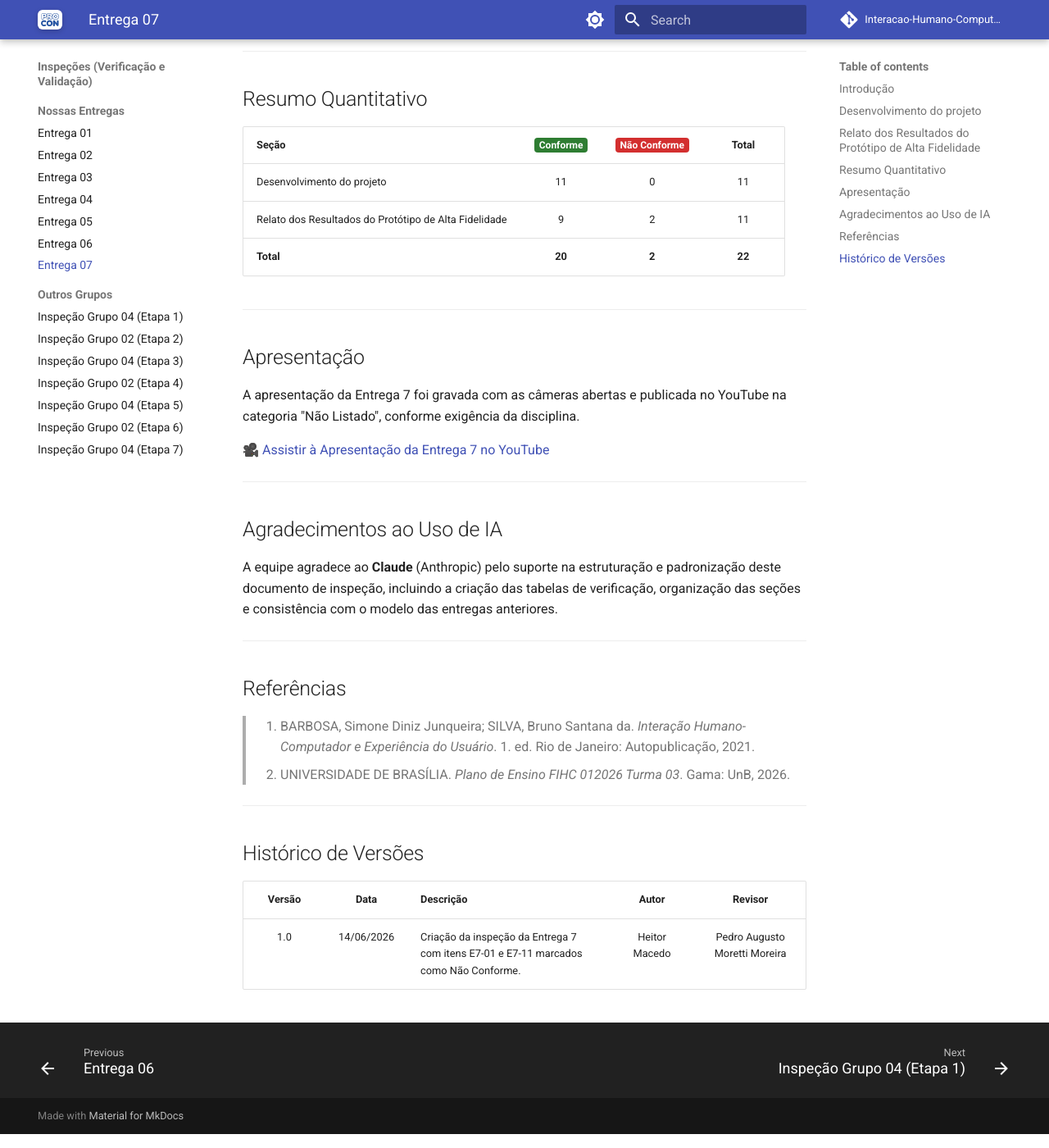
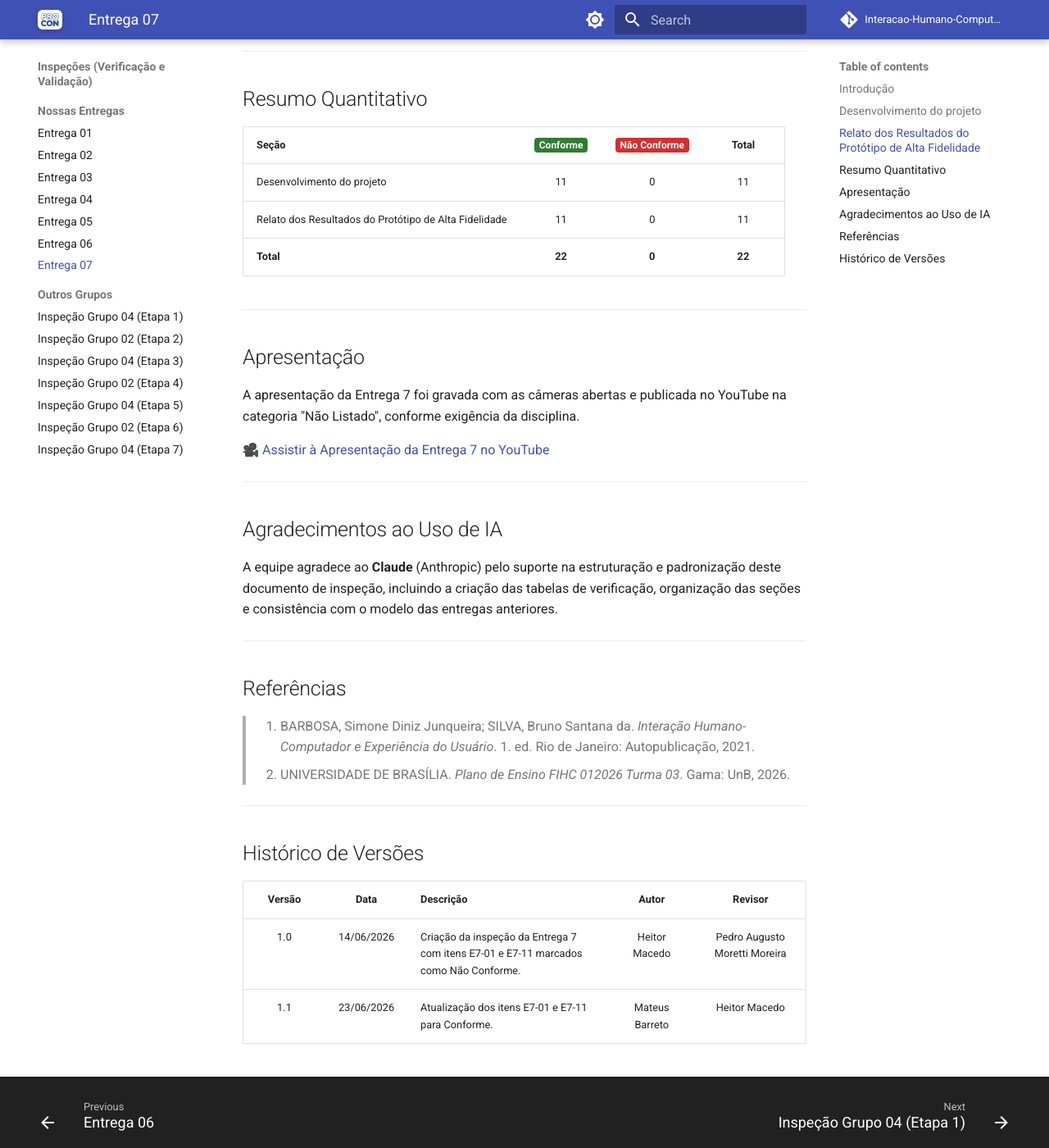
Before and after one commit to Interacao-Humano-Computador/2026.1-Grupo03, an MkDocs documentation site: the page built from docs/inspecoes/entrega07.md, in a window 1280 px wide and 1400 px high, scrolled down 6504 px. Shown: the whole window at 82% size. Built offline with MkDocs 1.6.1 and Material for MkDocs 9.7.7, drawn with Linux system fonts in a browser that asks for light colours; a script that is not in the unit is left out; comment, search, counter and statistics services are not loaded; some of the changed text lies outside the part shown.

```diff
--- a/docs/inspecoes/entrega07.md
+++ b/docs/inspecoes/entrega07.md
@@ -32,7 +32,7 @@
 
 | ID | Critério | Fonte | Autor | Resposta Conforme/NãoConforme | Versão |
 |:--:|:---|:---:|:---:|:---:|:---:|
-| **E7-01** | O protótipo de alta fidelidade apresenta o desenho completo da interface, incorporando decisões detalhadas a respeito de tamanhos, posições, cores, fontes e outros detalhes visuais de cada elemento interativo? | BARBOSA et al. (2021). [Imagem](../projeto/images/verificacao7/item1Heitor.png) | Heitor Macedo | <span style="background-color: #d32f2f; color: white; padding: 4px 8px; border-radius: 4px; font-size: 12px; font-weight: bold;">Não Conforme</span> | 1.0 |
+| **E7-01** | O protótipo de alta fidelidade apresenta o desenho completo da interface, incorporando decisões detalhadas a respeito de tamanhos, posições, cores, fontes e outros detalhes visuais de cada elemento interativo? | BARBOSA et al. (2021). [Imagem](../projeto/images/verificacao7/item1Heitor.png) | Heitor Macedo | <span style="background-color: #2e7d32; color: white; padding: 4px 8px; border-radius: 4px; font-size: 12px; font-weight: bold;">Conforme</span> | 1.1 |
 | **E7-02** | A avaliação do protótipo de alta fidelidade está caracterizada como uma avaliação somativa, buscando evidências concretas que indiquem se as metas de design e os níveis de qualidade de uso desejados foram efetivamente alcançados? | BARBOSA et al. (2021). [Imagem](../projeto/images/verificacao7/item2Heitor.png) | Heitor Macedo | <span style="background-color: #2e7d32; color: white; padding: 4px 8px; border-radius: 4px; font-size: 12px; font-weight: bold;">Conforme</span> | 1.0 |
 | **E7-03** | A coleta de dados durante os testes com o protótipo de alta fidelidade prevê a medição quantitativa da performance do usuário, como grau de sucesso, quantidade de erros cometidos, tempo necessário e níveis de satisfação? | BARBOSA et al. (2021). [Imagem](../projeto/images/verificacao7/item3Heitor.png) | Heitor Macedo | <span style="background-color: #2e7d32; color: white; padding: 4px 8px; border-radius: 4px; font-size: 12px; font-weight: bold;">Conforme</span> | 1.0 |
 | **E7-04** | Na fase de consolidação dos dados do protótipo de alta fidelidade, os avaliadores categorizaram os problemas encontrados descrevendo em que partes da interface ocorrem, seus impactos na usabilidade e as hipóteses sobre suas possíveis causas? | BARBOSA et al. (2021). [Imagem](../projeto/images/verificacao7/item4Heitor.png) | Heitor Macedo | <span style="background-color: #2e7d32; color: white; padding: 4px 8px; border-radius: 4px; font-size: 12px; font-weight: bold;">Conforme</span> | 1.0 |
@@ -42,7 +42,7 @@
 | **E7-08** | O relato expõe claramente o número e o perfil dos participantes (usuários reais) e dos avaliadores (membros do grupo) que participaram das sessões de teste do protótipo de alta fidelidade? | BARBOSA et al. (2021). [Imagem](../projeto/images/verificacao5/relatocostumater.png) | Pedro Augusto Moretti Moreira | <span style="background-color: #2e7d32; color: white; padding: 4px 8px; border-radius: 4px; font-size: 12px; font-weight: bold;">Conforme</span> | 1.0 |
 | **E7-09** | O relato apresenta um sumário consolidado dos dados coletados (objetivos e subjetivos) e inclui uma análise e interpretação dessas informações, diferenciando tendências do grupo de dificuldades individuais? | BARBOSA et al. (2021). [Imagem](../projeto/images/verificacao5/relatocostumater.png) | Pedro Augusto Moretti Moreira | <span style="background-color: #2e7d32; color: white; padding: 4px 8px; border-radius: 4px; font-size: 12px; font-weight: bold;">Conforme</span> | 1.0 |
 | **E7-10** | Para documentar o planejamento do reprojeto, a lista de problemas de usabilidade não resolvidos no protótipo de alta fidelidade indica aspectos como: local onde o erro ocorreu, a justificativa do problema, a prioridade para correção e sugestões de melhoria? | BARBOSA et al. (2021). [Imagem](../projeto/images/verificacao5/listausabilidade.png) | Pedro Augusto Moretti Moreira | <span style="background-color: #2e7d32; color: white; padding: 4px 8px; border-radius: 4px; font-size: 12px; font-weight: bold;">Conforme</span> | 1.0 |
-| **E7-11** | O relato aborda como as questões éticas foram tratadas durante a avaliação do protótipo de alta fidelidade, garantindo que os usuários não foram prejudicados direta ou indiretamente (ex: mediante o uso do Termo de Consentimento Livre e Esclarecido)? | BARBOSA et al. (2021). [Imagem](../projeto/images/verificacao4/d.png) | Pedro Augusto Moretti Moreira | <span style="background-color: #d32f2f; color: white; padding: 4px 8px; border-radius: 4px; font-size: 12px; font-weight: bold;">Não Conforme</span> | 1.0 |
+| **E7-11** | O relato aborda como as questões éticas foram tratadas durante a avaliação do protótipo de alta fidelidade, garantindo que os usuários não foram prejudicados direta ou indiretamente (ex: mediante o uso do Termo de Consentimento Livre e Esclarecido)? | BARBOSA et al. (2021). [Imagem](../projeto/images/verificacao4/d.png) | Pedro Augusto Moretti Moreira | <span style="background-color: #2e7d32; color: white; padding: 4px 8px; border-radius: 4px; font-size: 12px; font-weight: bold;">Conforme</span> | 1.1 |
 
 ---
 
@@ -51,8 +51,8 @@
 | Seção | <span style="background-color: #2e7d32; color: white; padding: 2px 6px; border-radius: 4px; font-size: 12px; font-weight: bold;">Conforme</span> | <span style="background-color: #d32f2f; color: white; padding: 2px 6px; border-radius: 4px; font-size: 12px; font-weight: bold;">Não Conforme</span> | Total |
 |:---|:---:|:---:|:---:|
 | Desenvolvimento do projeto | 11 | 0 | 11 |
-| Relato dos Resultados do Protótipo de Alta Fidelidade | 9 | 2 | 11 |
-| **Total** | **20** | **2** | **22** |
+| Relato dos Resultados do Protótipo de Alta Fidelidade | 11 | 0 | 11 |
+| **Total** | **22** | **0** | **22** |
 
 ---
 
@@ -82,3 +82,4 @@
 | Versão | Data | Descrição | Autor | Revisor |
 |:---:|:---:|:---|:---:|:---:|
 | 1.0 | 14/06/2026 | Criação da inspeção da Entrega 7 com itens E7-01 e E7-11 marcados como Não Conforme. | Heitor Macedo | Pedro Augusto Moretti Moreira |
+| 1.1 | 23/06/2026 | Atualização dos itens E7-01 e E7-11 para Conforme. | Mateus Barreto | Heitor Macedo |
```
